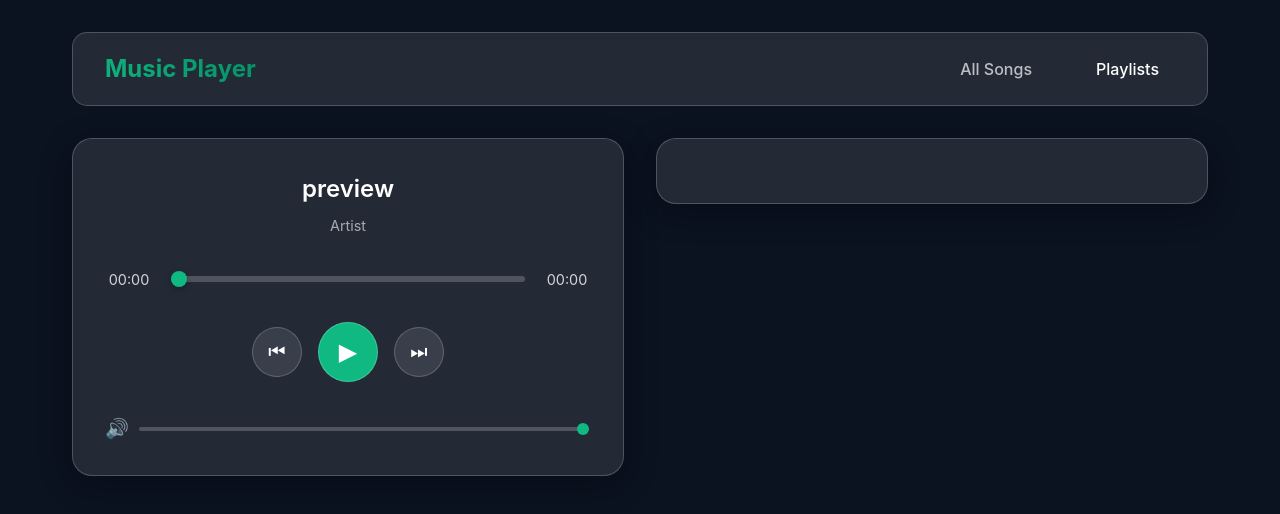
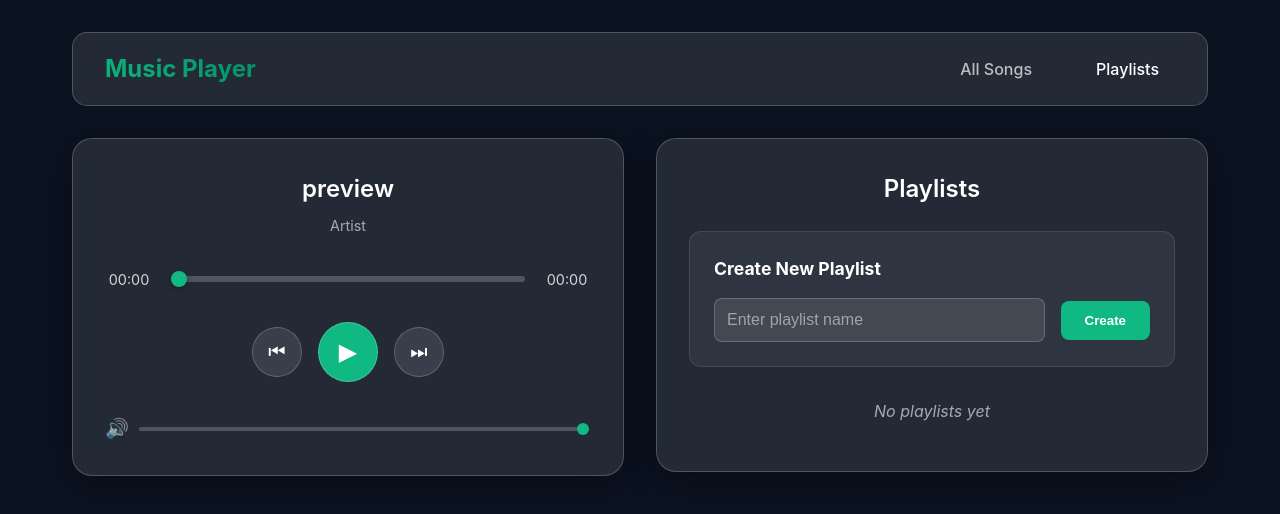
Before and after one commit to MrCesar107/react-music-player, a React (Vite) app: page /playlists in a window 1280 px wide. Shown: the top 514 px of the page. Built offline with nearby package versions, Linux system fonts and the light colour scheme.

Commit message:
Add playlists CRUD logic

```diff
--- a/src/components/MusicPlayer.jsx
+++ b/src/components/MusicPlayer.jsx
@@ -18,6 +18,7 @@ export const MusicPlayer = () => {
         volume,
         setVolume,
         trackVersion,
+        deletePlaylist,
     } = useMusic();
 
     const audioRef = useRef(null);
--- a/src/components/Playlists.jsx
+++ b/src/components/Playlists.jsx
@@ -1,3 +1,118 @@
-export const Playlists = () => (
-    <div></div>
-);
+import { useState } from 'react';
+import { useMusic } from '../contexts/MusicContext';
+
+export const Playlists = () => {
+    const [newPlaylistName, setNewPlaylistName] = useState('');
+    const [searchQuery, setSearchQuery] = useState("");
+    const [selectedPlaylist, setSelectedPlaylist] = useState(null);
+    const [showDropdown, setShowDropdown] = useState(false);
+
+    const { createPlaylist, playlists, allSongs, addSongToPlaylist, currentSongIndex, handlePlaySong, deletePlaylist } = useMusic();
+
+    const filteredSongs = allSongs.filter((song) => {
+        const matches =
+            song.title.toLowerCase().includes(searchQuery.toLowerCase()) ||
+            song.artist.toLowerCase().includes(searchQuery.toLowerCase());
+
+        const alreadyInPlaylist = selectedPlaylist?.songs.some(
+            (playlistSong) => playlistSong.id === song.id
+        );
+
+        return matches && !alreadyInPlaylist;
+    });
+
+    const handleCreatePlaylist = () => {
+        if (newPlaylistName.trim()) {
+            createPlaylist(newPlaylistName.trim());
+            setNewPlaylistName('');
+        }
+    };
+
+    const handleAddSong = (song) => {
+        if (selectedPlaylist) {
+            addSongToPlaylist(selectedPlaylist.id, song);
+            setShowDropdown(false);
+            setSearchQuery("");
+        }
+    }
+
+    const handlePlayingFromPlaylist = (song) => {
+        const globalIndex = allSongs.findIndex((s) => s.id === song.id);
+        handlePlaySong(song, globalIndex);
+    }
+
+    const deletePlaylistConfirmation = (playlist) => {
+        if (window.confirm("Are you sure you want to delete this playlist?")) {
+            deletePlaylist(playlist.id);
+        }
+    }
+
+    return (
+        <div className="playlists">
+            <h2>Playlists</h2>
+            <div className="create-playlist">
+                <h3>Create New Playlist</h3>
+                <div className="playlist-form">
+                    <input type="text" className="playlist-input" placeholder="Enter playlist name" onChange={(e) => setNewPlaylistName(e.target.value)} value={newPlaylistName} />
+                    <button className="create-btn" onClick={handleCreatePlaylist}>Create</button>
+                </div>
+            </div>
+            <div className="playlists-lists">
+                {playlists.length === 0 ? (<p className="empty-message">No playlists yet</p>) : (playlists.map((playlist, key) => (
+                    <div key={key} className="playlist-item">
+                        <div className="playlist-header">
+                            <h3 className="playlist-name">{playlist.name}</h3>
+                            <div className="playlist-actions">
+                                <button className="delete-playlist-btn" onClick={() => deletePlaylistConfirmation(playlist)}>Delete</button>
+                            </div>
+                        </div>
+                        <div className="add-song-section">
+                            <div className="search-container">
+                                <input
+                                    type="text"
+                                    className="song-search-input"
+                                    placeholder="Search"
+                                    value={selectedPlaylist?.id === playlist.id ? searchQuery : ""}
+                                    onChange={(e) => {
+                                        setSearchQuery(e.target.value);
+                                        setSelectedPlaylist(playlist);
+                                        setShowDropdown(e.target.value.length > 0);
+                                    }}
+                                    onFocus={(e) => {
+                                        setSelectedPlaylist(playlist);
+                                        setShowDropdown(e.target.value.length > 0);
+                                    }}
+                                />
+                                {selectedPlaylist?.id === playlist.id && showDropdown && (
+                                    <div className="song-dropdown">
+                                        {filteredSongs.length === 0 ? (
+                                            <div className="dropdown-item no-results">No songs found</div>
+                                        ) : (
+                                            filteredSongs.slice(0, 5).map((song, key) => (
+                                                <div key={key} className="dropdown-item" onClick={() => handleAddSong(song)}>
+                                                    <span className="song-title">{song.title}</span>
+                                                    <span className="song-artist">{song.artist}</span>
+                                                </div>
+                                            ))
+                                        )}
+                                    </div>
+                                )}
+                            </div>
+                        </div>
+                        <div className="playlist-songs">
+                            {playlist.songs.legth === 0 ? (<p className="empty-playlist">No songs in this playlist</p>) : playlist.songs.map((song, key) => (
+                                <div key={key} className={`playlist-song ${currentSongIndex === allSongs.findIndex((s) => s.id === song.id) ? "active" : ""}`} onClick={() => handlePlayingFromPlaylist(song)}>
+                                    <div className="song-info">
+                                        <span className="song-title">{song.title}</span>
+                                        <span className="song-artist">{song.artist}</span>
+                                    </div>
+                                    <span className="song-duration">{song.duration}</span>
+                                </div>
+                            ))}
+                        </div>
+                    </div>
+                )))}
+            </div>
+        </div>
+    );
+};
--- a/src/contexts/MusicProvider.jsx
+++ b/src/contexts/MusicProvider.jsx
@@ -28,6 +28,7 @@ export const MusicProvider = ({ children }) => {
     const [isPlaying, setIsPlaying] = useState(false);
     const [volume, setVolume] = useState(1);
     const [trackVersion, setTrackVersion] = useState(0);
+    const [playlists, setPlaylists] = useState([]);
 
     const currentSong = songs[currentSongIndex] ?? null;
 
@@ -63,6 +64,30 @@ export const MusicProvider = ({ children }) => {
         setIsPlaying(true);
     }, []);
 
+    const createPlaylist = (name) => {
+        const newPlaylist = {
+            id: Date.now(),
+            name,
+            songs: [],
+        };
+
+        setPlaylists((prev) => [...prev, newPlaylist]);
+    };
+
+    const addSongToPlaylist = (playlistId, song) => {
+        setPlaylists((prev) => prev.map((playlist) => {
+            if (playlist.id === playlistId) {
+                return {...playlist, songs: [...playlist.songs, song]}
+            } else {
+                return playlist;
+            }
+        }))
+    }
+
+    const deletePlaylist = (playlistId) => {
+        setPlaylists((prev) => prev.filter((playlist) => playlist.id !== playlistId));
+    }
+
     const play = useCallback(() => setIsPlaying(true), []);
     const pause = useCallback(() => setIsPlaying(false), []);
 
@@ -84,6 +109,10 @@ export const MusicProvider = ({ children }) => {
         volume,
         setVolume,
         trackVersion,
+        playlists,
+        createPlaylist,
+        addSongToPlaylist,
+        deletePlaylist,
     }), [
         handlePlaySong,
         currentSong,
@@ -97,6 +126,10 @@ export const MusicProvider = ({ children }) => {
         isPlaying,
         volume,
         trackVersion,
+        playlists,
+        createPlaylist,
+        addSongToPlaylist,
+        deletePlaylist,
     ]);
 
     return <MusicContext.Provider value={value}>{children}</MusicContext.Provider>;
```
